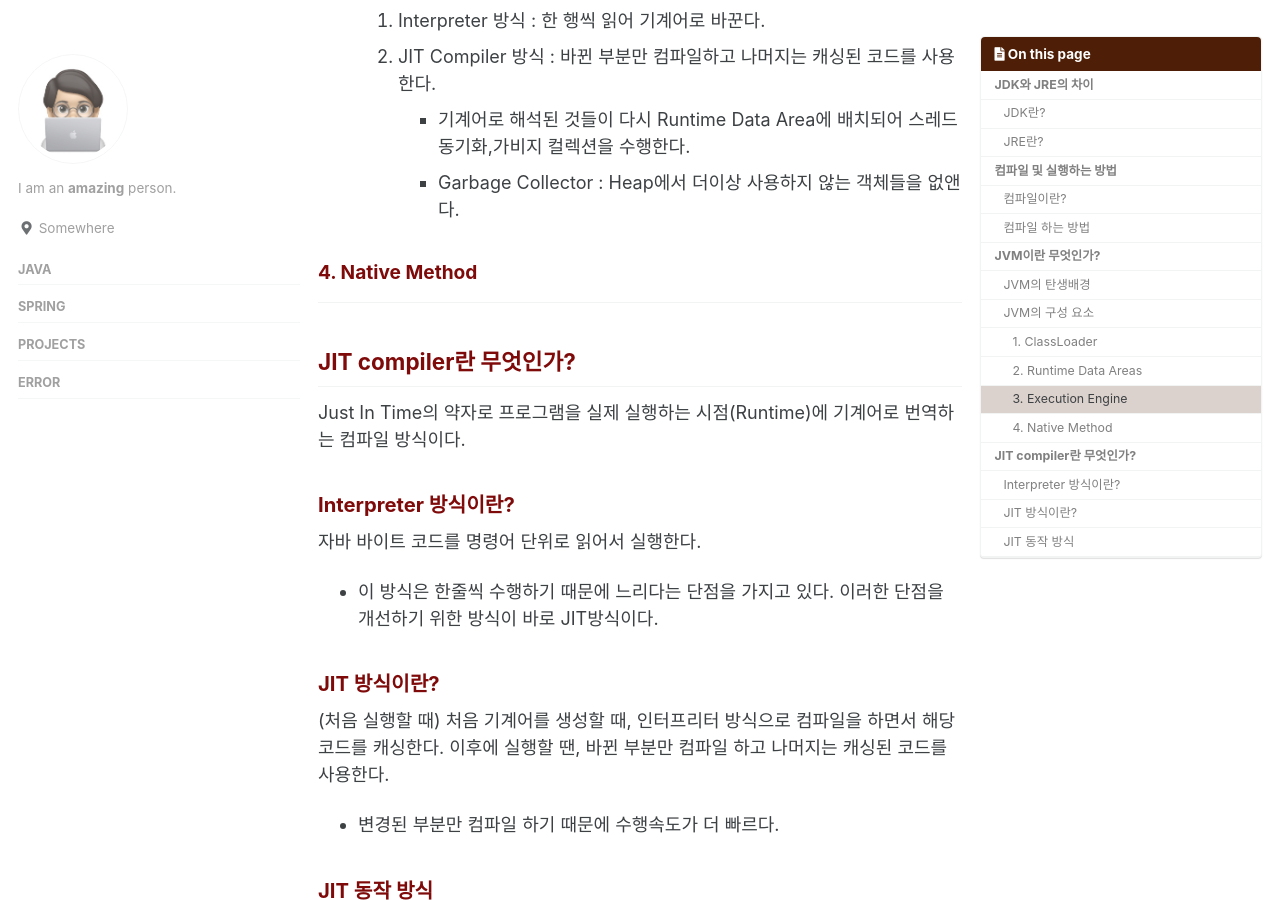
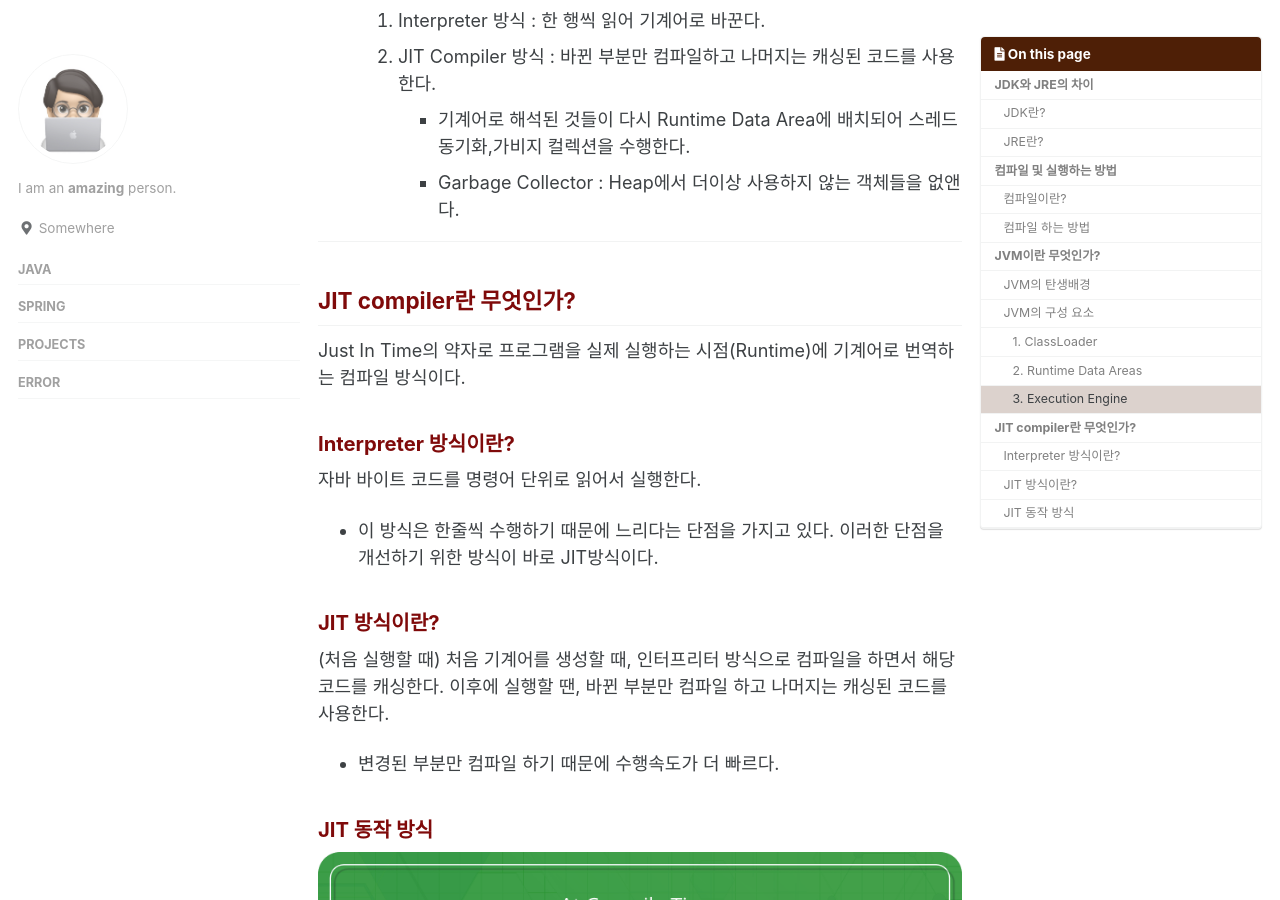
Before and after one commit to gyuripk/blog, a Jekyll site: the page built from _posts/2021-02-26-JVM.md, in a window 1280 px wide and 900 px high, scrolled down 5260 px. Built offline with Jekyll 4.4.1, drawn with Linux system fonts in a browser that asks for light colours; cached includes are drawn as plain includes.

Commit message:
Update 2021-02-26-JVM.md

```diff
--- a/_posts/2021-02-26-JVM.md
+++ b/_posts/2021-02-26-JVM.md
@@ -145,7 +145,6 @@ JVM은 자바 바이트코드(중간언어)를 운영체제에 맞는 기계어
        - 기계어로 해석된 것들이 다시 Runtime Data Area에 배치되어 스레드 동기화,가비지 컬렉션을 수행한다.
        - Garbage Collector : Heap에서 더이상 사용하지 않는 객체들을 없앤다.
 
-#### 4. Native Method
 
 ---
 
```
